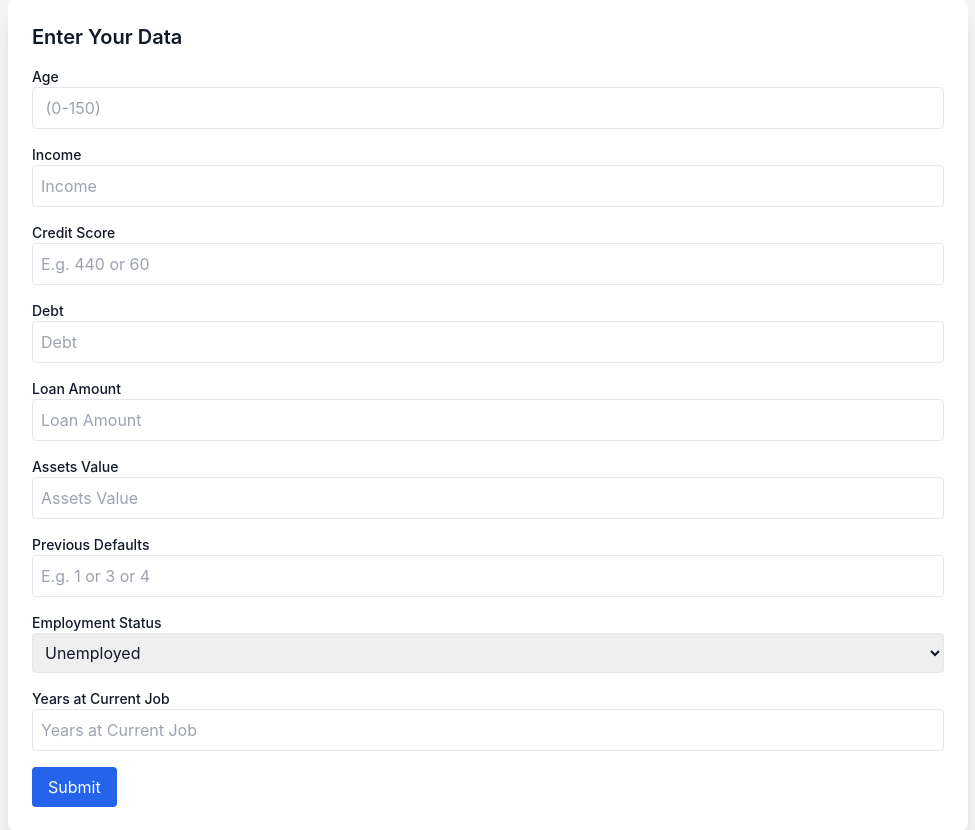
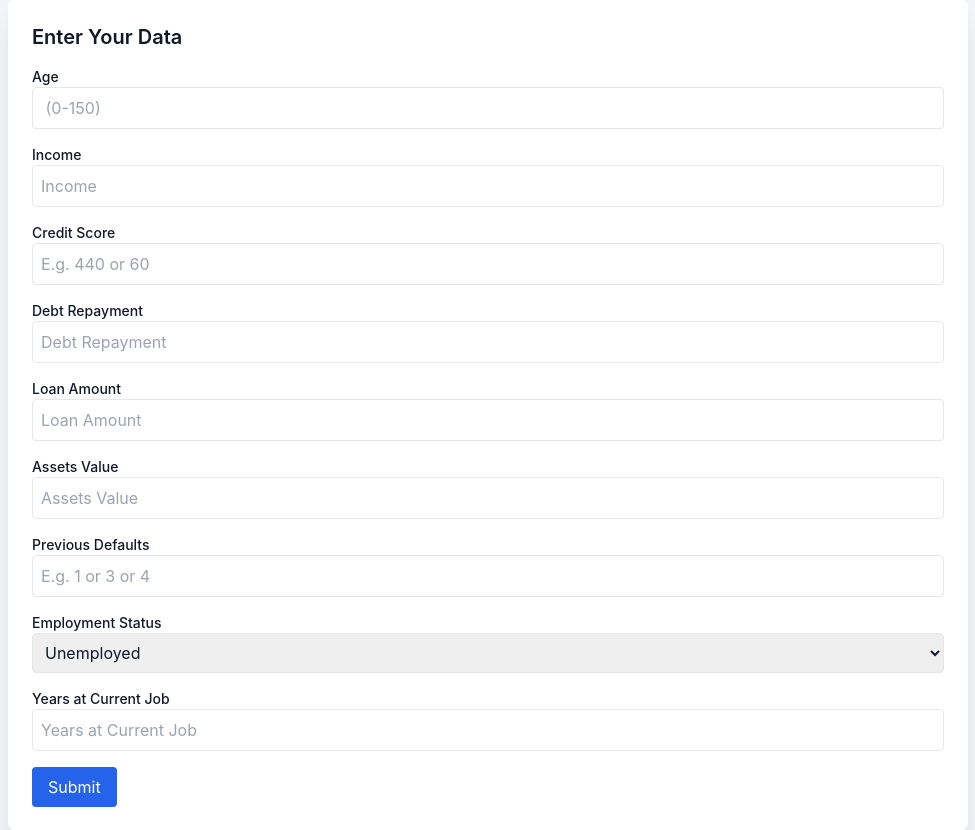
Before and after one commit to MissDinosaur/Loan_Approval_Prediction_Flask_ML_project, a Flask app: page /input in a window 1280 px wide. Shown: the part 349-1179 px from the top of the page, without its empty margins (152-1127 px from the left). Run offline with Flask 3, Linux system fonts and the light colour scheme; some libraries are stand-ins or nearby versions.

Commit message:
Downgraded ipython==8.33.0, Removed pywin32 in requirements.txt to make it work on pythonanywhere. Changed Input Form.

```diff
--- a/app/templates/input.html
+++ b/app/templates/input.html
@@ -79,9 +79,9 @@
                 </div>
 
                 <div class="input-container">
-                    <label for="dti" class="block text-sm font-medium">Debt</label>
-                    <div class="info-box">Annual debt in USD</div>
-                    <input type="number" id="dti" placeholder="Debt" class="block p-2 border rounded" min="0.0" step="0.01" required>
+                    <label for="dti" class="block text-sm font-medium">Debt Repayment</label>
+                    <div class="info-box">Monthly debt repayment in USD</div>
+                    <input type="number" id="dti" placeholder="Debt Repayment" class="block p-2 border rounded" min="0.0" step="0.01" required>
                 </div>
 
                 <div class="input-container">
@@ -137,7 +137,7 @@
                 "Age": document.getElementById("age").value,
                 "Income": document.getElementById("income").value,
                 "Credit Score": document.getElementById("credit-score").value,
-                "Debt-to-Income Ratio": document.getElementById("dti").value / document.getElementById("income").value,
+                "Debt-to-Income Ratio": ((document.getElementById("dti").value)*12) / document.getElementById("income").value,
                 "Loan Amount": document.getElementById("loan-amount").value,
                 "Assets Value": document.getElementById("assets-value").value,
                 "Previous Defaults": document.getElementById("previous-defaults").value,
--- a/requirements.txt
+++ b/requirements.txt
@@ -17,7 +17,7 @@
 idna==3.10
 iniconfig==2.0.0
 ipykernel==6.29.5
-ipython==9.0.1
+ipython==8.33.0
 ipython_pygments_lexers==1.1.1
 itsdangerous==2.2.0
 jedi==0.19.2
@@ -45,7 +45,6 @@
 pytest==8.3.4
 python-dateutil==2.9.0.post0
 pytz==2025.1
-pywin32==308
 pyzmq==26.2.1
 requests==2.32.3
 scikit-learn==1.6.1
```
